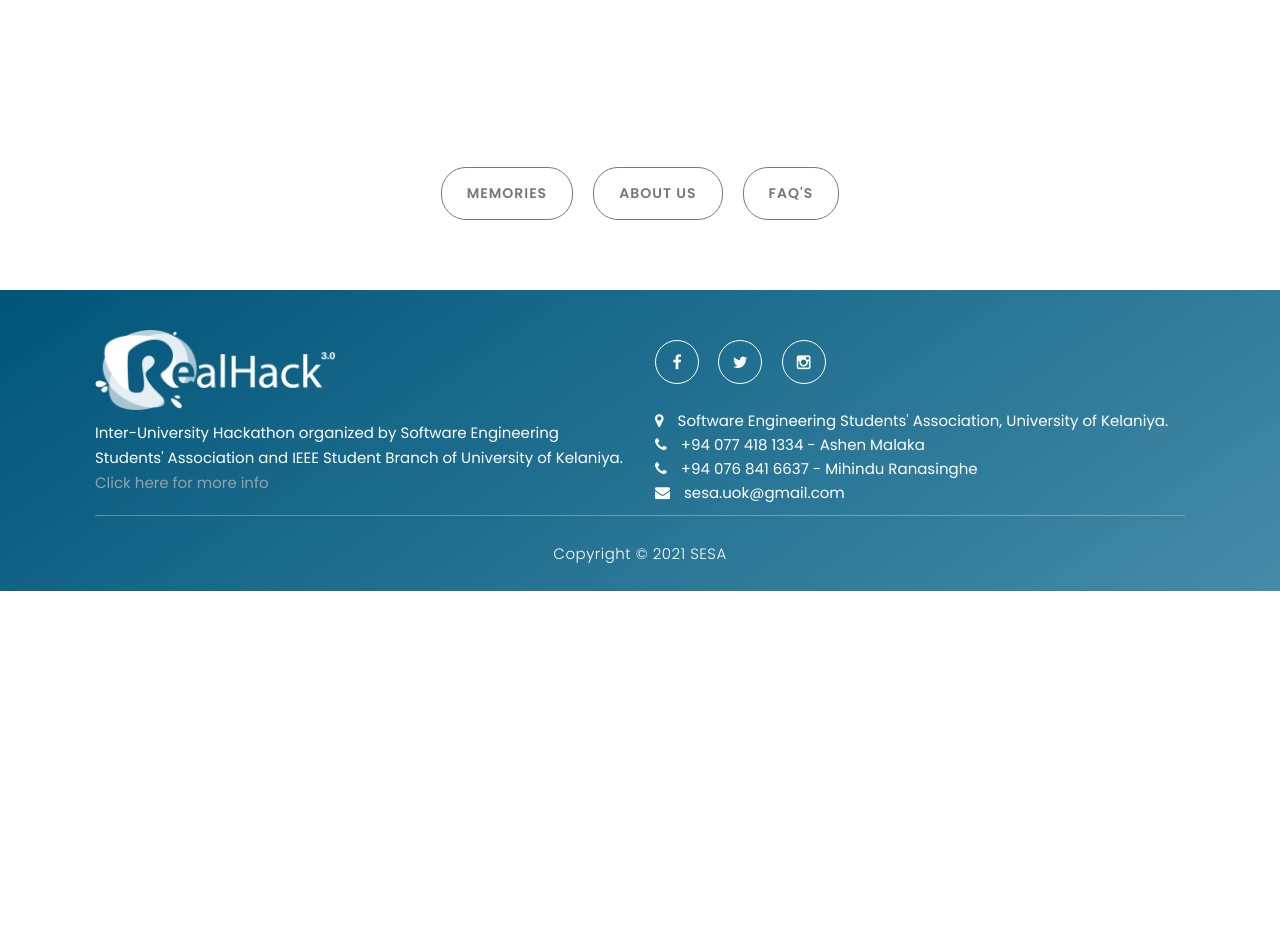
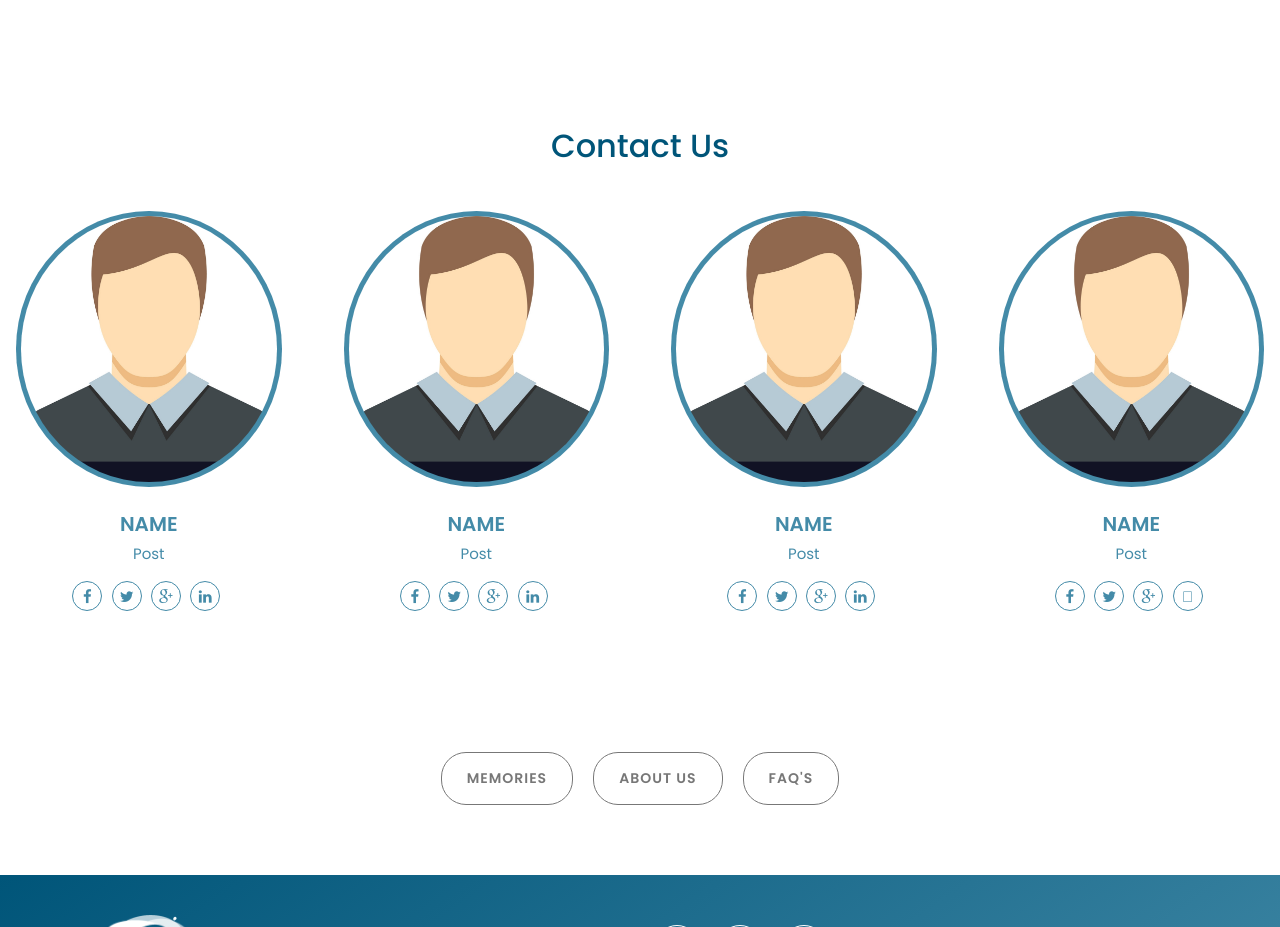
Before and after one commit to SESA-DEV/realhack2022, a plain HTML site: page index.html in a window 1280 px wide. Shown: the part 6590-7517 px from the top of the page. Before the commit the page ends 7181 px from the top, so only its background shows below. Drawn offline with Linux system fonts and the light colour scheme.

Commit message:
Contact Us Part added

```diff
--- a/assets/css/index.css
+++ b/assets/css/index.css
@@ -1673,3 +1673,90 @@ preloader
   color:#005579;
   font-size: 20px;
 }
+
+
+/* Contact Us */
+
+.contact-us{
+  margin-top:70px;
+  background: #ffffff;
+}
+.contact-us h2{
+  color:#005579;
+  text-align: center;
+  margin-bottom: 25px;
+}
+.our-team{
+  padding: 20px 15px 30px;
+  background: white;
+  border-radius: 15px;
+  text-align: center;
+  border:1px solid #ffffff;
+
+}
+.our-team:hover{
+  transition: .5s;
+  box-shadow: 0px 5px 10px 0px #d1d1d1;
+}
+.our-team .pic{
+  display: inline-block;
+  width: 100%;
+  height: 100%;
+  background: #448ba8;
+  padding: 5px;
+  margin-bottom: 25px;
+  transition: all 0.5s ease 0s;
+  border-radius: 50%;
+}
+.our-team:hover .pic{
+  background: #f09d21;
+  border-radius: 50%;
+}
+.pic img{
+  width: 100%;
+  height: auto;
+  border-radius: 50%;
+}
+.our-team .title{
+  display: block;
+  font-size: 20px;
+  font-weight: 600;
+  color: #448ba8;
+  text-transform: uppercase;
+  margin: 0 0 7px 0;
+}
+.our-team .post{
+  display: block;
+  font-size: 15px;
+  color: #448ba8;
+  text-transform: capitalize;
+  margin-bottom: 15px;
+}
+.our-team .social{
+  padding: 0;
+  margin: 0;
+  list-style: none;
+}
+.our-team .social li{
+  display: inline-block;
+  margin-right: 5px;
+}
+.our-team .social li a{
+  display: block;
+  width: 30px;
+  height: 30px;
+  line-height: 30px;
+  border-radius: 50%;
+  font-size: 15px;
+  color: #448ba8;
+  border: 1px solid #448ba8;
+  transition: all 0.5s ease 0s;
+}
+.our-team:hover .social li a{
+  background:#f09d21;
+  color: #fff;
+}
+
+@media only screen and (max-width: 990px){
+  .our-team{ margin-bottom: 30px; }
+}
--- a/index.html
+++ b/index.html
@@ -873,6 +873,75 @@
     </section>
     <!-- **** Partners Introduction End ****-->
 
+    <!-- **** Contact Us **** -->
+    <div class="contact-us">
+        <h2>Contact Us</h2>
+        <div class="row">
+            <div class="col-md-3 col-sm-6">
+                <div class="our-team">
+                    <div class="pic">
+                        <img src="./assets/images/man.jpg" alt="image">
+                    </div>
+                    <h3 class="title">Name</h3>
+                    <span class="post">Post</span>
+                    <ul class="social">
+                        <li><a href="#" class="fa fa-facebook"></a></li>
+                        <li><a href="#" class="fa fa-twitter"></a></li>
+                        <li><a href="#" class="fa fa-google-plus"></a></li>
+                        <li><a href="#" class="fa fa-linkedin"></a></li>
+                    </ul>
+                </div>
+            </div>
+
+            <div class="col-md-3 col-sm-6">
+                <div class="our-team">
+                    <div class="pic">
+                        <img src="./assets/images/man.jpg" alt="image">
+                    </div>
+                    <h3 class="title">Name</h3>
+                    <span class="post">Post</span>
+                    <ul class="social">
+                        <li><a href="#" class="fa fa-facebook"></a></li>
+                        <li><a href="#" class="fa fa-twitter"></a></li>
+                        <li><a href="#" class="fa fa-google-plus"></a></li>
+                        <li><a href="#" class="fa fa-linkedin"></a></li>
+                    </ul>
+                </div>
+            </div>
+
+            <div class="col-md-3 col-sm-6">
+                <div class="our-team">
+                    <div class="pic">
+                        <img src="./assets/images/man.jpg" alt="image">
+                    </div>
+                    <h3 class="title">Name</h3>
+                    <span class="post">Post</span>
+                    <ul class="social">
+                        <li><a href="#" class="fa fa-facebook"></a></li>
+                        <li><a href="#" class="fa fa-twitter"></a></li>
+                        <li><a href="#" class="fa fa-google-plus"></a></li>
+                        <li><a href="#" class="fa fa-linkedin"></a></li>
+                    </ul>
+                </div>
+            </div>
+            <div class="col-md-3 col-sm-6">
+                <div class="our-team">
+                    <div class="pic">
+                        <img src="./assets/images/man.jpg" alt="image">
+                    </div>
+                    <h3 class="title">Name</h3>
+                    <span class="post">Post</span>
+                    <ul class="social">
+                        <li><a href="#" class="fa fa-facebook"></a></li>
+                        <li><a href="#" class="fa fa-twitter"></a></li>
+                        <li><a href="#" class="fa fa-google-plus"></a></li>
+                        <li><a href="#" class="fab fa-linkedin"></a></li>
+                    </ul>
+                </div>
+            </div>
+        </div>
+    </div>
+    <!-- **** Contact Us End **** -->
 
     <!-- **** Footer Buttons Start **** -->
     <div class="container more_buttons">
```
Also changed, not shown: assets/images/man.jpg (added).
